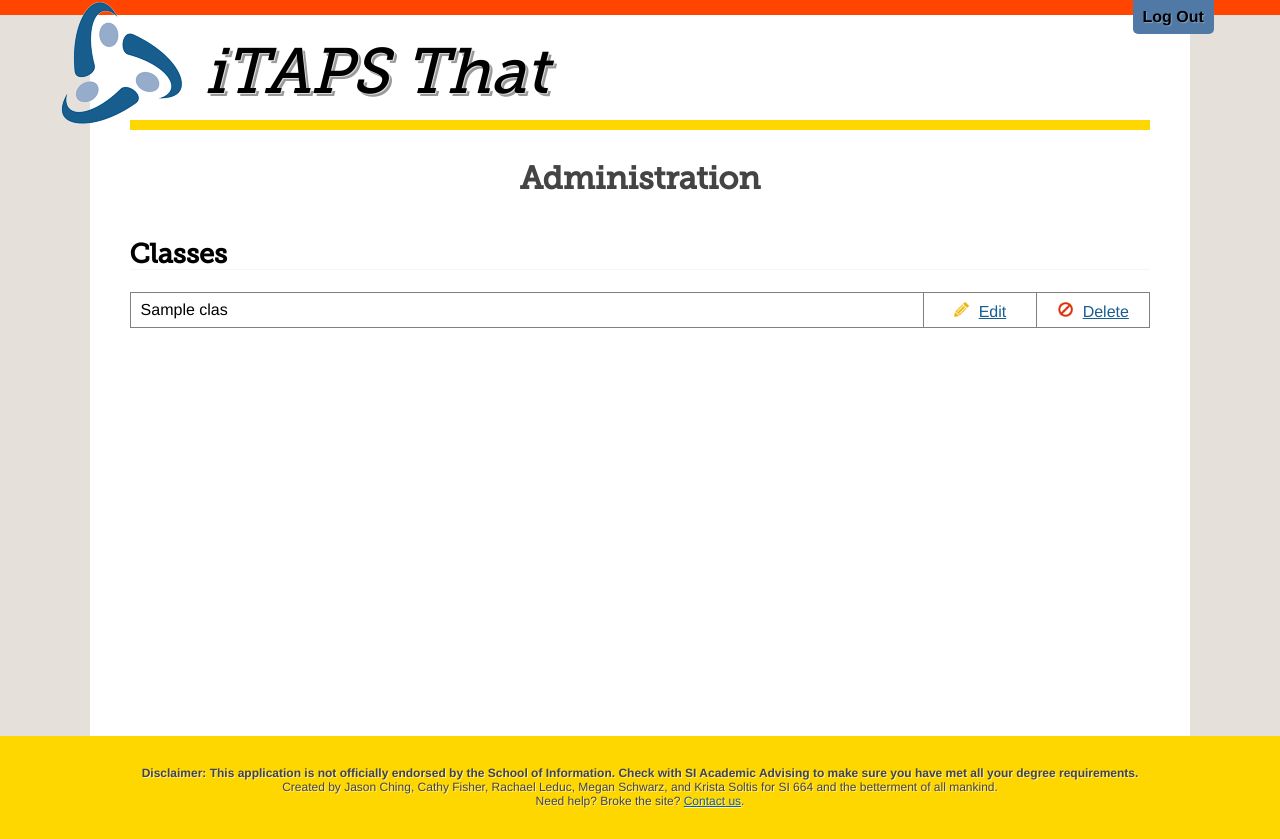
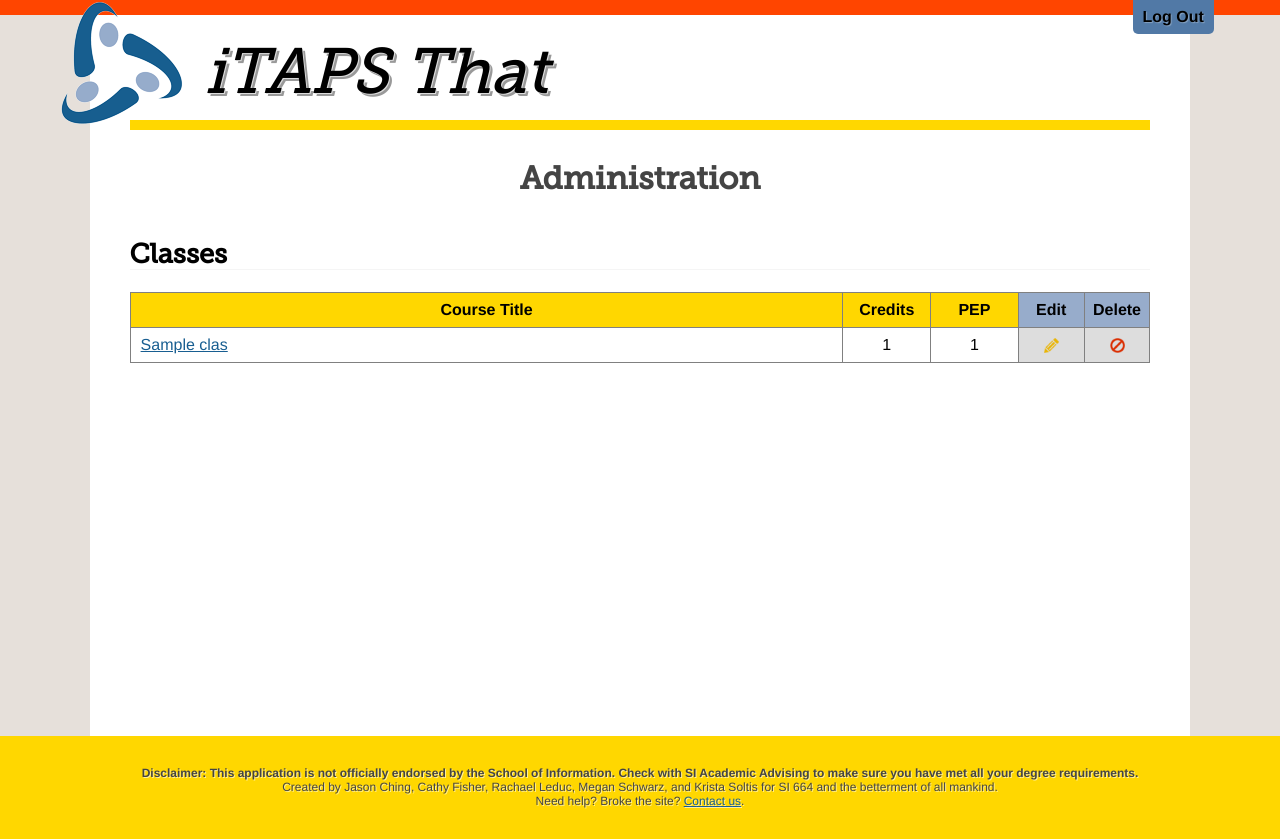
Before and after one commit to misoks/iTAPS-That, a PHP site: page /admin.php in a window 1280 px wide. Run offline with PHP 8.4, Linux system fonts and the light colour scheme; tables that the repository leaves empty hold one stand-in row (values such as "Sample post").

Commit message:
Added credits, PEP, and link to Admin table

```diff
--- a/admin.php
+++ b/admin.php
@@ -101,16 +101,19 @@ if(isset($_GET['id'])){
 <h2>Classes</h2>
 
 <?php
-	$sql = "SELECT c.class_id, c.title FROM Class c";
+	$sql = "SELECT c.class_id, c.title, c.credits, c.pep_credits, c.link FROM Class c";
 	$result = mysql_query($sql);
 	echo '<table border="1" id="admin-classes">'."\n";
+	echo "<thead><th>Course Title</th><th>Credits</th><th>PEP</th><th class='edit'>Edit</th><th class='delete'>Delete</th></thead>";
 	while($row = mysql_fetch_row($result)){
 	    echo "<tr><td class='course-title'>";
-		echo htmlentities($row[1]);
-		echo("</td>");
-		echo('<td class="edit"><a href="admin.php?id='.htmlentities($row[0]).'&action=edit"><img src="images/edit.png">Edit</a></td> ');
-		echo('<td class="delete"><a href="admin.php?id='.htmlentities($row[0]).'&action=delete"><img src="images/delete.png">Delete</a></td>');
-		echo("</td></tr>\n");
+		echo '<a href="'.htmlentities($row[4]).'">'.htmlentities($row[1]).'</a>';
+		echo "</td>";
+		echo "<td class='credits'>".htmlentities($row[2])."</td>";
+		echo "<td class='pep'>".htmlentities($row[3])."</td>";
+		echo '<td class="edit"><a href="admin.php?id='.htmlentities($row[0]).'&action=edit"><img src="images/edit.png" alt="Edit Class"></a></td>';
+		echo '<td class="delete"><a href="admin.php?id='.htmlentities($row[0]).'&action=delete"><img src="images/delete.png" alt="Delete Class"></a></td>';
+		echo "</td></tr>\n";
 	}
 	echo '</table>';
 ?>
--- a/style.css
+++ b/style.css
@@ -438,11 +438,11 @@ table.untaken { }
 }
 th.course-title,
 td.course-title {
-    width: 70%;
+    width: 65%;
     text-align: left !important;
     padding-left: 10px;
 }
-.credits, .pep {width: 10%;}
+.credits, .pep {width: 8%; text-align: center;}
 .caption { font-style: italic; color: gray; }
 .course-title { width: 200px; }
 .course-credits { width: 50px; }
@@ -518,6 +518,7 @@ td.course-title {
 }
 #admin th { background-color: gold;}
 
-.edit, .delete { width: 10%; text-align: center;}
-.edit img, .delete img { width: 15px; margin-right: 10px; padding-top: 2px; }
+.edit, .delete { width: 6%; text-align: center; background-color: #ddd;}
+#admin th.edit, #admin th.delete { background-color: #97accb ;}
+.edit img, .delete img { width: 15px; }
 .cancel { margin-left: 20px; }
```
